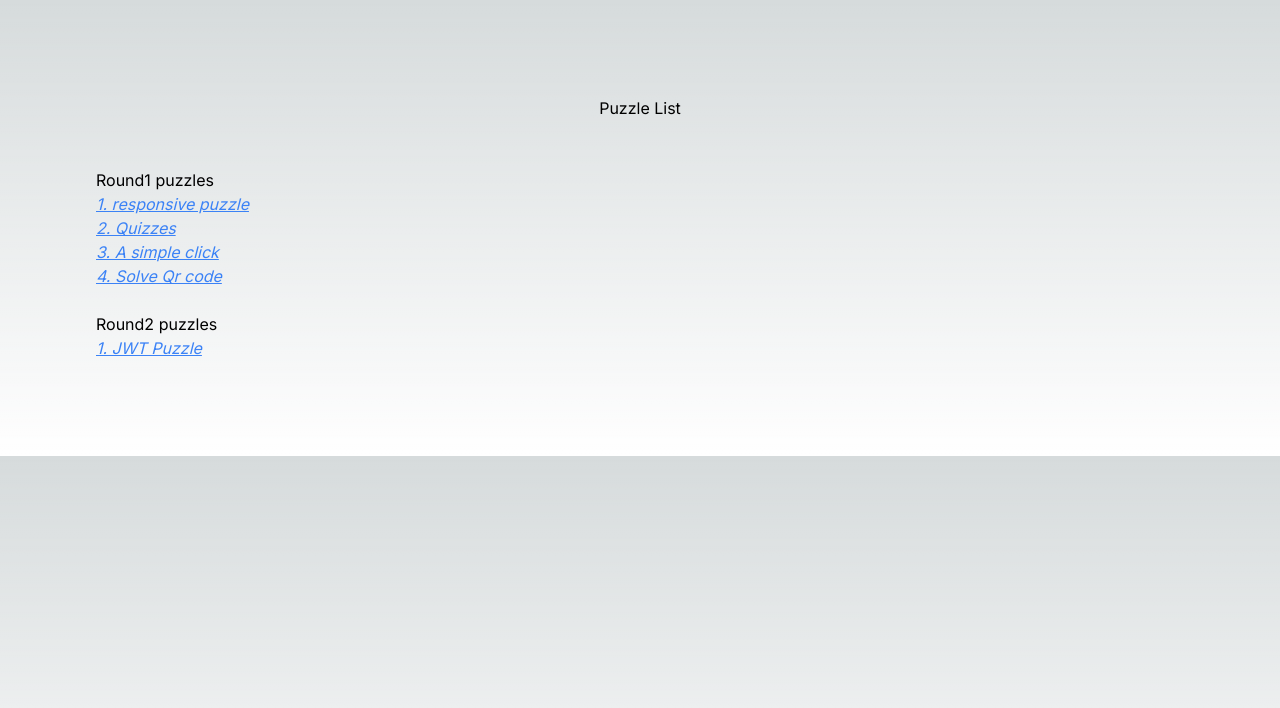
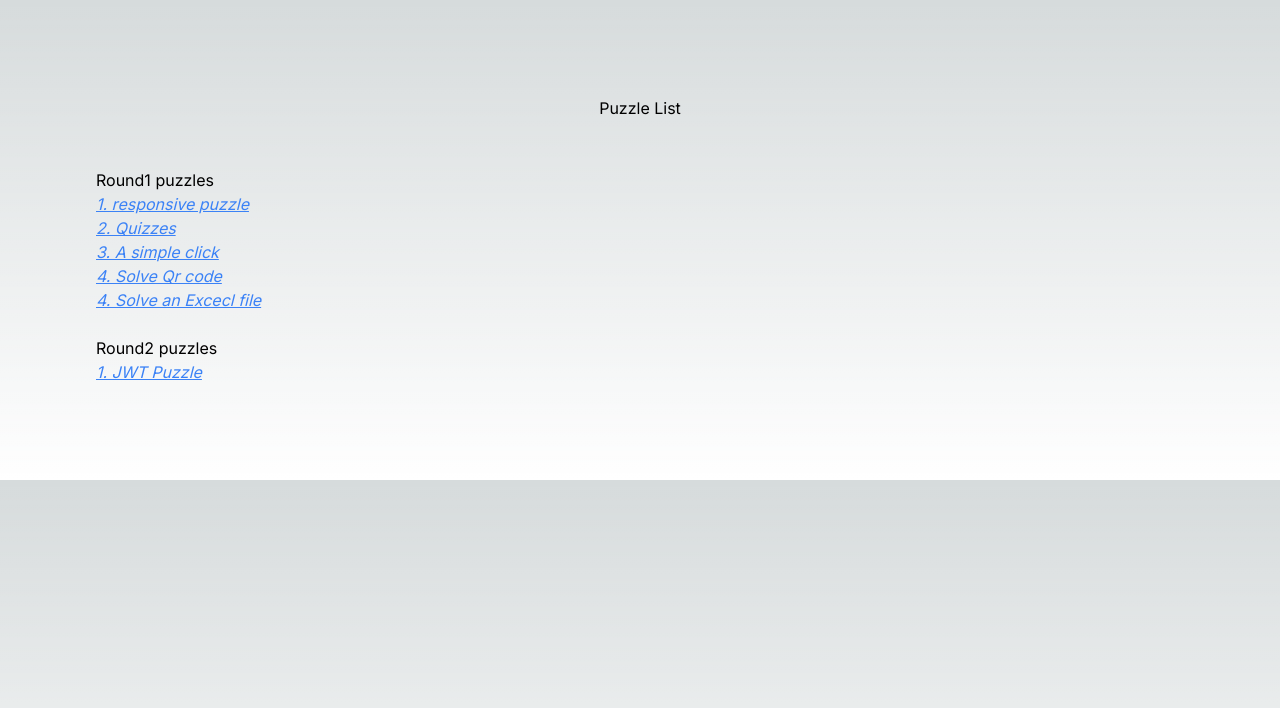
Before and after one commit to Karthik-S-Salian/devloop-25, a Next.js app: page / in a window 1280 px wide. Shown: the top 708 px of the page. Built offline with nearby package versions, Linux system fonts and the light colour scheme.

Commit message:
[puzzle] excel sheet

```diff
--- a/src/app/page.tsx
+++ b/src/app/page.tsx
@@ -10,6 +10,7 @@ export default function Home() {
 			<li><Link href={"/puzzle2"} className="underline text-blue-500 italic">2. Quizzes</Link></li>
 			<li><Link href={"/puzzle3" } className="underline text-blue-500 italic">3. A simple click</Link></li>
 			<li><Link href={"/puzzle4" } className="underline text-blue-500 italic">4. Solve Qr code</Link></li>
+			<li><Link href={"/puzzle5" } className="underline text-blue-500 italic">4. Solve an Excecl file </Link></li>
 
      	</ul>
 
```
